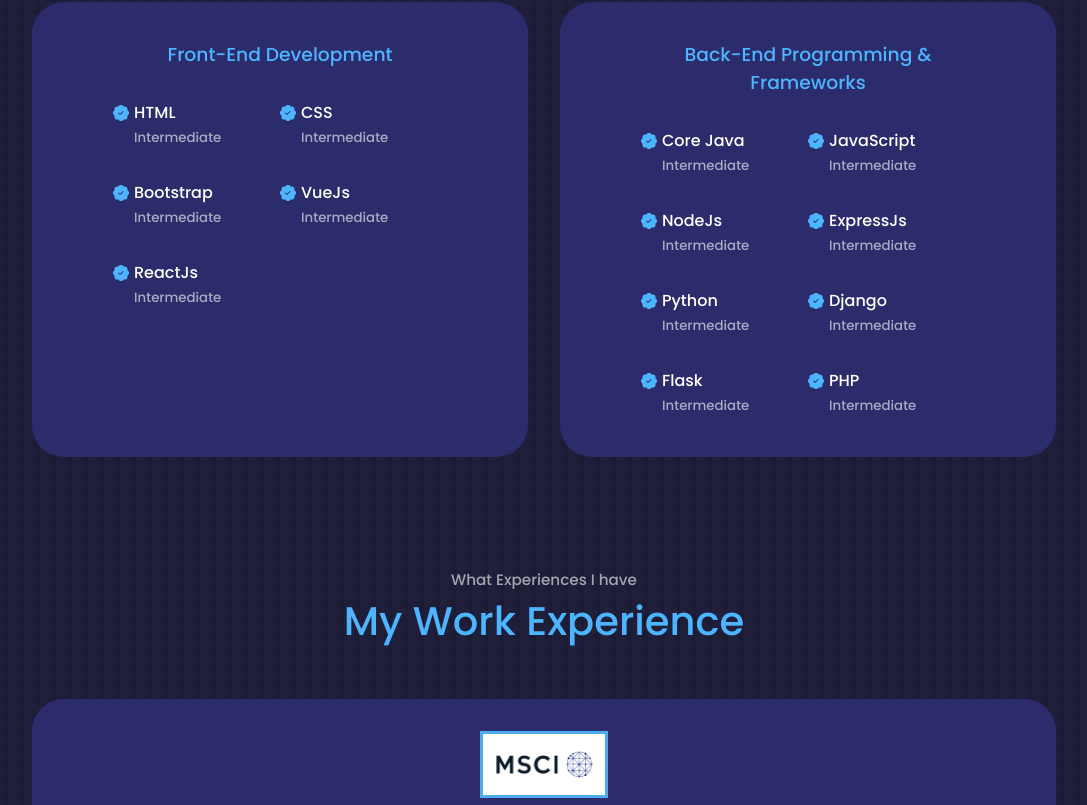
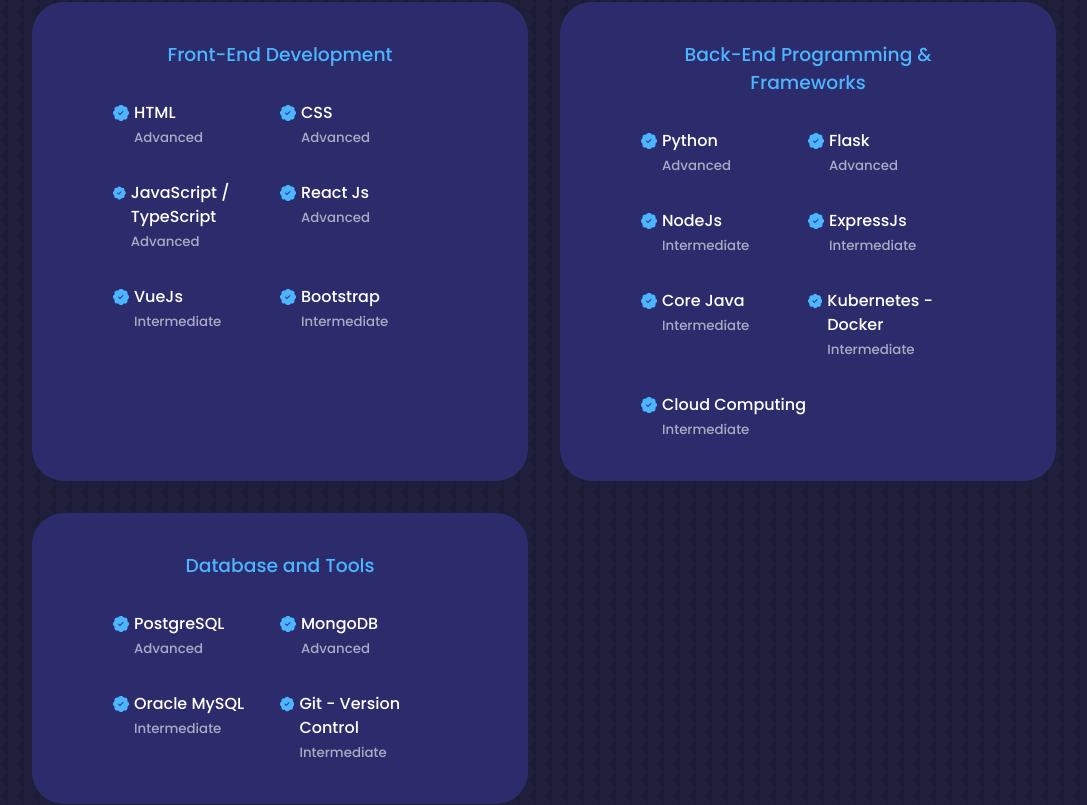
Before and after one commit to shahkushal38/portfolio-website, a React (Create React App) app: page / in a window 1280 px wide. Shown: the part 2060-2865 px from the top of the page, without its empty margins (96-1183 px from the left). Built offline with nearby package versions, Linux system fonts and the light colour scheme.

Commit message:
Skills update (#2)
* skills update

* work update

* skills update

* remove space

* project khabrichain

* formatting

* Khabrichain project

* kyc project

```diff
--- a/src/components/projects/Projects.jsx
+++ b/src/components/projects/Projects.jsx
@@ -2,11 +2,35 @@
 import './projects.css'
 const Projects = () => {
   return (
-    <section id = "projects">
+    <section id="projects">
       <h5> See What I have Build</h5>
       <h2>My Personal Projects</h2>
 
       <div className='container project_container'>
+        <div className='project_2'>
+          <h3 className='project_title'> <b>KhabriChain - Decentralized reporting system </b></h3>
+          <div className='project_content'>
+            <p className='project_tech'><b>Blockchain:</b> Ethereum, Solidity | <b>Front-End: </b> ReactJs, JavaScript, HTML, CSS, Bootstrap | <b>Back-End:</b> Python, Flask </p>
+            <hr></hr>
+            <p>
+              <ul className='text-light' >
+                <li>
+                  Designed and developed an intelligent and privacy preserving framework that allows users to anonymously report or tip any criminal activities.
+                </li>
+                <li>
+                  Developed a real-time crime detection system without compromising on user privacy using a combination of blockchain and 3rd party SDK integrations for Adhaar based user authentications.
+                </li>
+              </ul>
+              <div className='project_button'>
+              <a href="https://github.com/shahkushal38/khabrichain" className='btn btn-primary' target="_blank">Github Repository</a>
+              <a href="https://www.youtube.com/watch?v=oEM4TUQ87kw" className='btn btn-primary' target="_blank"> Project Demo - YouTube </a>
+              <a href="https://devfolio.co/projects/khabrichain-decentralized-reporting-system-7b59" className='btn btn-primary' target="_blank"> Devfolio </a>
+            </div>
+            </p>
+          </div>
+
+        </div>
+
         <div className='project_1'>
           <h3 className='project_title'> <b>KYC Verified CrowdFunding Solution </b></h3>
           <div className='project_content'>
@@ -24,28 +48,11 @@
               </ul>
             </p>
             <div className='project_button'>
-            <a href="#contact" className='btn btn-primary'>Github Repository</a>
-            <a href="#contact" className='btn btn-primary'> Project Demo - YouTube </a>
+              <a href="https://github.com/shahkushal38/secure-patrons-frontend" className='btn btn-primary' target="_blank">Github - Frontend</a>
+              <a href="https://github.com/shahkushal38/secure-patrons-backend" className='btn btn-primary' target="_blank">Github - Backend</a>
+              <a href="https://www.youtube.com/watch?v=95f56iuBGOA" className='btn btn-primary' target="_blank"> Project Demo - YouTube </a>
+              <a href="https://devpost.com/software/kyc-verified-crowdfunding-solution-secure-patrons" className='btn btn-primary' target="_blank"> Devfolio </a>
             </div>
-          </div>
-        </div>
-
-        <div className='project_1'>
-          <h3 className='project_title'> <b>KYC verified CrowdFunding Solution </b></h3>
-          <div className='project_content'>
-            <h4>Tech Stack - Blockchain: Ethereum, Solidity, 5ireChain | Front-End: VueJs, JavaScript, HTML, CSS, Bootstrap | Back-End: Python, Flask | Machine-Learning: HaarCascades, DeepFace Face Verification model  </h4>
-
-            <hr></hr>
-            <p>
-            <ul className='text-light' >
-              <li>
-                Developed a sustainable hybrid model of decentralized crowdfunding application backed with centralised KYC system solving the problem of user trusts and abiding by government compliances and regulations, which was missing in traditional web3 blockchain application
-              </li>
-              <li>
-                Developed solidity smart contracts of an end to end crowdfunding application using ERC-20 token standards along with deploying the contracts on 5ireChain Testnet
-              </li>
-            </ul>
-            </p>
           </div>
         </div>
       </div>
--- a/src/components/skills/Skills.jsx
+++ b/src/components/skills/Skills.jsx
@@ -15,21 +15,28 @@
               <BsPatchCheckFill className='experience__details-icon'/>
               <div>
                 <h4>HTML</h4>
-                <small className='text-light'>Intermediate</small>
+                <small className='text-light'>Advanced</small>
               </div>
             </article>
             <article className='experience__details'>
               <BsPatchCheckFill className='experience__details-icon'/>
               <div>
                 <h4>CSS</h4>
-                <small className='text-light'>Intermediate</small>
+                <small className='text-light'>Advanced</small>
               </div>
             </article>
             <article className='experience__details'>
               <BsPatchCheckFill className='experience__details-icon'/>
               <div>
-                <h4>Bootstrap</h4>
-                <small className='text-light'>Intermediate</small>
+                <h4>JavaScript / TypeScript</h4>
+                <small className='text-light'>Advanced</small>
+              </div>
+            </article>
+            <article className='experience__details'>
+              <BsPatchCheckFill className='experience__details-icon'/>
+              <div>
+                <h4>React Js</h4>
+                <small className='text-light'>Advanced</small>
               </div>
             </article>
             <article className='experience__details'>
@@ -42,7 +49,7 @@
             <article className='experience__details'>
               <BsPatchCheckFill className='experience__details-icon'/>
               <div>
-                <h4>ReactJs</h4>
+                <h4>Bootstrap</h4>
                 <small className='text-light'>Intermediate</small>
               </div>
             </article>
@@ -55,15 +62,15 @@
             <article className='experience__details'>
               <BsPatchCheckFill className='experience__details-icon'/>
               <div>
-                <h4>Core Java</h4>
-                <small className='text-light'>Intermediate</small>
+                <h4>Python</h4>
+                <small className='text-light'>Advanced</small>
               </div>
             </article>
             <article className='experience__details'>
               <BsPatchCheckFill className='experience__details-icon'/>
               <div>
-                <h4>JavaScript</h4>
-                <small className='text-light'>Intermediate</small>
+                <h4>Flask</h4>
+                <small className='text-light'>Advanced</small>
               </div>
             </article>
             <article className='experience__details'>
@@ -83,28 +90,55 @@
             <article className='experience__details'>
               <BsPatchCheckFill className='experience__details-icon'/>
               <div>
-                <h4>Python</h4>
+                <h4>Core Java</h4>
                 <small className='text-light'>Intermediate</small>
               </div>
             </article>
             <article className='experience__details'>
               <BsPatchCheckFill className='experience__details-icon'/>
               <div>
-                <h4>Django</h4>
+                <h4>Kubernetes - Docker </h4>
                 <small className='text-light'>Intermediate</small>
               </div>
             </article>
             <article className='experience__details'>
               <BsPatchCheckFill className='experience__details-icon'/>
               <div>
-                <h4>Flask</h4>
+                <h4>Cloud Computing</h4>
+                <small className='text-light'>Intermediate</small>
+              </div>
+            </article>
+          </div>
+        </div>
+        {/* END oF BACK-END */}
+        <div className='experience__frontend'>
+          <h3>Database and Tools</h3>
+          <div className='experience__content'>
+            <article className='experience__details'>
+              <BsPatchCheckFill className='experience__details-icon'/>
+              <div>
+                <h4>PostgreSQL</h4>
+                <small className='text-light'>Advanced</small>
+              </div>
+            </article>
+            <article className='experience__details'>
+              <BsPatchCheckFill className='experience__details-icon'/>
+              <div>
+                <h4>MongoDB</h4>
+                <small className='text-light'>Advanced</small>
+              </div>
+            </article>
+            <article className='experience__details'>
+              <BsPatchCheckFill className='experience__details-icon'/>
+              <div>
+                <h4>Oracle MySQL</h4>
                 <small className='text-light'>Intermediate</small>
               </div>
             </article>
             <article className='experience__details'>
               <BsPatchCheckFill className='experience__details-icon'/>
               <div>
-                <h4>PHP</h4>
+                <h4>Git - Version Control</h4>
                 <small className='text-light'>Intermediate</small>
               </div>
             </article>
--- a/src/components/work/work.jsx
+++ b/src/components/work/work.jsx
@@ -41,7 +41,6 @@
               <li>Engineered and scheduled automated Python ETL Jobs on Linux environment to synchronize
                 entitlement data from Salesforce and Oracle databases into Snowflake and creating Snowflake shares
                 comprising 20+ client-ready views for 30+ Index clients.</li>
-              <li><strong>Key Achievement:</strong> Full Stack Development </li>
             </ul>
           </div>
         </article>
@@ -63,7 +62,7 @@
                 software gaming application, directly influencing a user growth jump from 200K to 300K+ users.</li>
               <li>Acquired skills of writing efficient and optimized code while maintaining it in a collaborative environment. </li>
               <li>Engineered backend services using Node.js, Express.js, along with optimizing database operations in MongoDB and refining React.js UI components to improve user engagement and overall system performance by 25%.</li>
-              <li><strong>Key Achievement:</strong> Successfully contributed to maintaining the application’s stability and performance amidst rapid growth, supporting a user base that exceeded 300,000 active users.</li>
+              <li>Successfully contributed to maintaining the application’s stability and performance amidst rapid growth, supporting a user base that exceeded 300,000 active users.</li>
             </ul>
           </div>
         </article>
```
Lines whose indentation alone changed are shown as unchanged.
